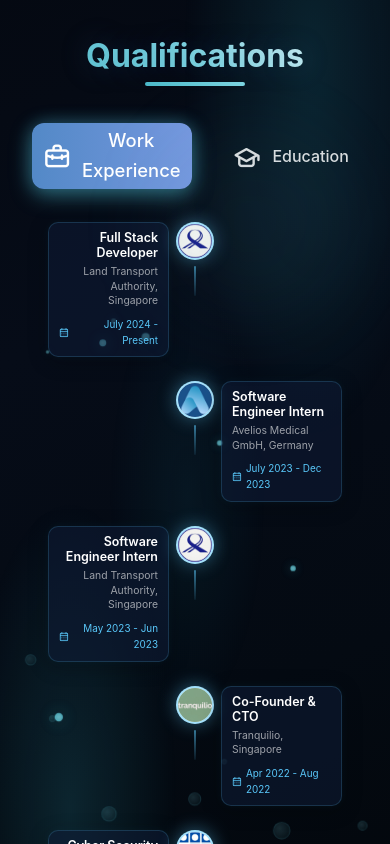
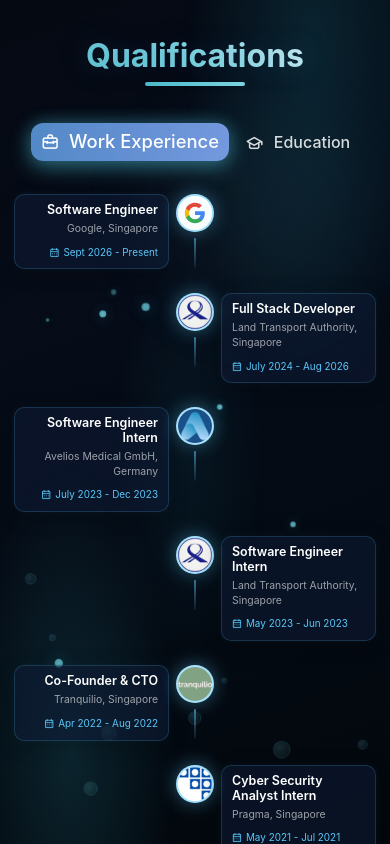
Before and after one commit to KishorKumar11/Portfolio, a React (Create React App) app: page / in a window 390 px wide. Shown: the part 2320-3164 px from the top of the page. Built offline with nearby package versions, Linux system fonts and the light colour scheme.

Commit message:
feat: Update work experience section and add Google logo

```diff
--- a/src/components/Work/Work.css
+++ b/src/components/Work/Work.css
@@ -76,11 +76,13 @@
     transition: color 0.3s;
 }
 
-.qualification__button:hover {
-    font-size: var(--h2-font-size);
-    background: rgba(74, 184, 200, 0.1);
-    box-shadow: 0 2px 15px rgba(74, 184, 200, 0.15);
-    transform: translateY(-1px);
+@media (hover: hover) {
+    .qualification__button:hover {
+        font-size: var(--h2-font-size);
+        background: rgba(74, 184, 200, 0.1);
+        box-shadow: 0 2px 15px rgba(74, 184, 200, 0.15);
+        transform: translateY(-1px);
+    }
 }
 
 .qualification__icon {
@@ -305,9 +307,19 @@
 }
 
 @media screen and (max-width: 768px) {
+    /* .container already supplies a 1.5rem gutter via padding; the breakpoint
+       margin doubled it and squeezed the 3-column timeline, wrapping the date
+       line of most entries onto two rows. */
     .qualification__container {
-        margin-left: var(--mb-1-5);
-        margin-right: var(--mb-1-5);
+        margin-left: 0;
+        margin-right: 0;
+    }
+
+    /* Grid items default to min-width: auto, so a long unbreakable line can push
+       a 1fr column past its share and shift the badge spine row to row. */
+    .qual-slot,
+    .qual-content {
+        min-width: 0;
     }
 
     .qual-row {
@@ -334,6 +346,27 @@
 }
 
 @media screen and (max-width: 480px) {
+    /* Narrower gutter to keep cards usable once columns get this tight. */
+    .qualification__container {
+        padding-left: 14px;
+        padding-right: 14px;
+    }
+
+    /* The per-button margins pushed both tabs past the screen edges. */
+    .qualification__tabs {
+        gap: 8px;
+    }
+
+    .qualification__button {
+        margin: 0;
+        padding: 0.25em 0.55em;
+    }
+
+    .qualification__icon {
+        font-size: 1.15rem;
+        margin-right: 0.2rem;
+    }
+
     .qual-row {
         grid-template-columns: 1fr 44px 1fr;
         gap: 0 4px;
@@ -365,6 +398,12 @@
 }
 
 @media screen and (max-width: 380px) {
+    /* Last few px of gutter buy the date line enough room to stay on one row. */
+    .qualification__container {
+        padding-left: 8px;
+        padding-right: 8px;
+    }
+
     .qual-row {
         grid-template-columns: 1fr 36px 1fr;
         gap: 0 3px;
--- a/src/components/Work/Work.js
+++ b/src/components/Work/Work.js
@@ -1,4 +1,5 @@
 import React, { useState } from 'react';
+import GoogleLogo from '../../images/GoogleLogo.svg';
 import NUSLogo from '../../images/NUSLogo.png';
 import TUMLogo from '../../images/TUMLogo.png';
 import UMLogo from '../../images/UMLogo.png';
@@ -20,11 +21,12 @@
 ];
 
 const WORK = [
-    { side: 'left', logo: LTALogo, logoZoom: 1.02, title: 'Full Stack Developer', subtitle: 'Land Transport Authority, Singapore', date: 'July 2024 - Present' },
-    { side: 'right', logo: AveliosLogo, logoZoom: 1.24, title: 'Software Engineer Intern', subtitle: 'Avelios Medical GmbH, Germany', date: 'July 2023 - Dec 2023' },
-    { side: 'left', logo: LTALogo, logoZoom: 1.02, title: 'Software Engineer Intern', subtitle: 'Land Transport Authority, Singapore', date: 'May 2023 - Jun 2023' },
-    { side: 'right', logo: TranquilioLogo, logoZoom: 1.3, title: 'Co-Founder & CTO', subtitle: 'Tranquilio, Singapore', date: 'Apr 2022 - Aug 2022' },
-    { side: 'left', logo: PragmaLogo, logoZoom: 0.98, title: 'Cyber Security Analyst Intern', subtitle: 'Pragma, Singapore', date: 'May 2021 - Jul 2021' }
+    { side: 'left', logo: GoogleLogo, logoZoom: 1, title: 'Software Engineer', subtitle: 'Google, Singapore', date: 'Sept 2026 - Present' },
+    { side: 'right', logo: LTALogo, logoZoom: 1.02, title: 'Full Stack Developer', subtitle: 'Land Transport Authority, Singapore', date: 'July 2024 - Aug 2026' },
+    { side: 'left', logo: AveliosLogo, logoZoom: 1.24, title: 'Software Engineer Intern', subtitle: 'Avelios Medical GmbH, Germany', date: 'July 2023 - Dec 2023' },
+    { side: 'right', logo: LTALogo, logoZoom: 1.02, title: 'Software Engineer Intern', subtitle: 'Land Transport Authority, Singapore', date: 'May 2023 - Jun 2023' },
+    { side: 'left', logo: TranquilioLogo, logoZoom: 1.3, title: 'Co-Founder & CTO', subtitle: 'Tranquilio, Singapore', date: 'Apr 2022 - Aug 2022' },
+    { side: 'right', logo: PragmaLogo, logoZoom: 0.98, title: 'Cyber Security Analyst Intern', subtitle: 'Pragma, Singapore', date: 'May 2021 - Jul 2021' }
 ];
 
 const cardSlideLeft = {
```
Also changed, not shown: src/images/GoogleLogo.svg (added).
